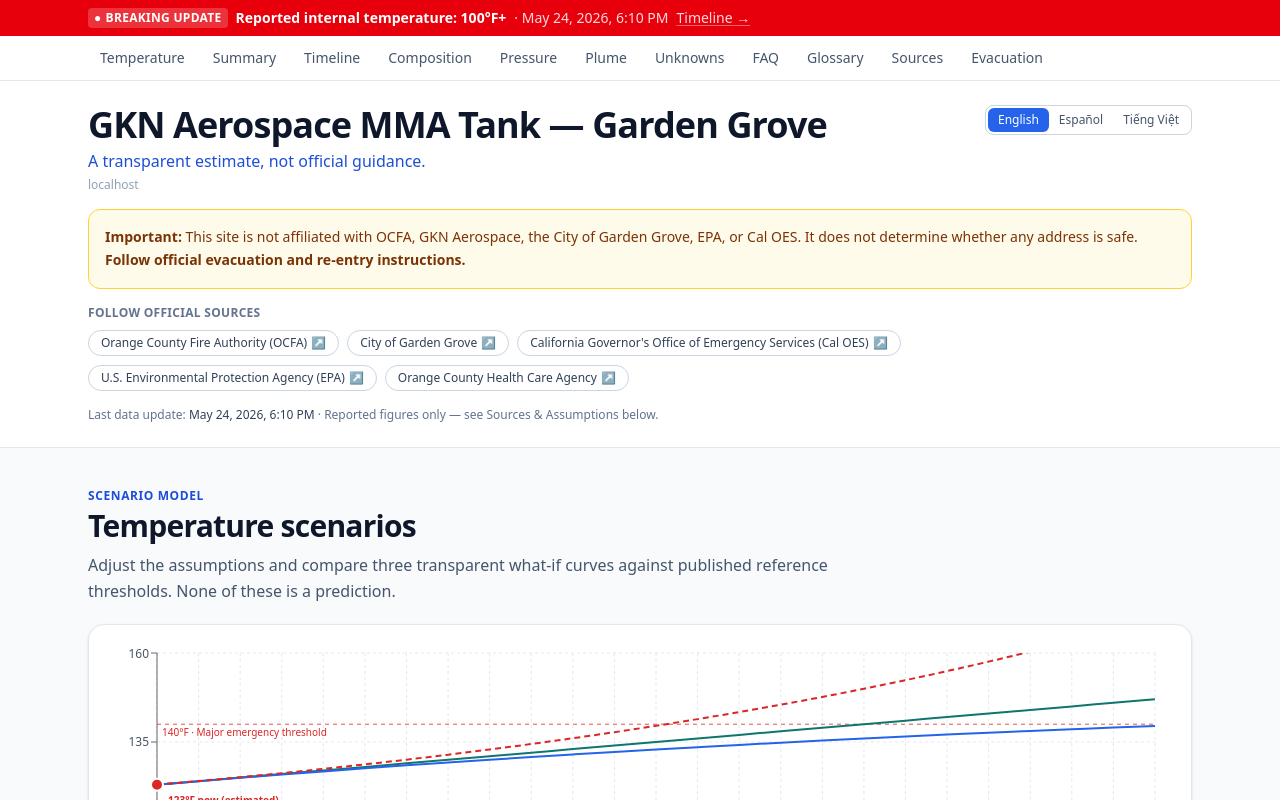
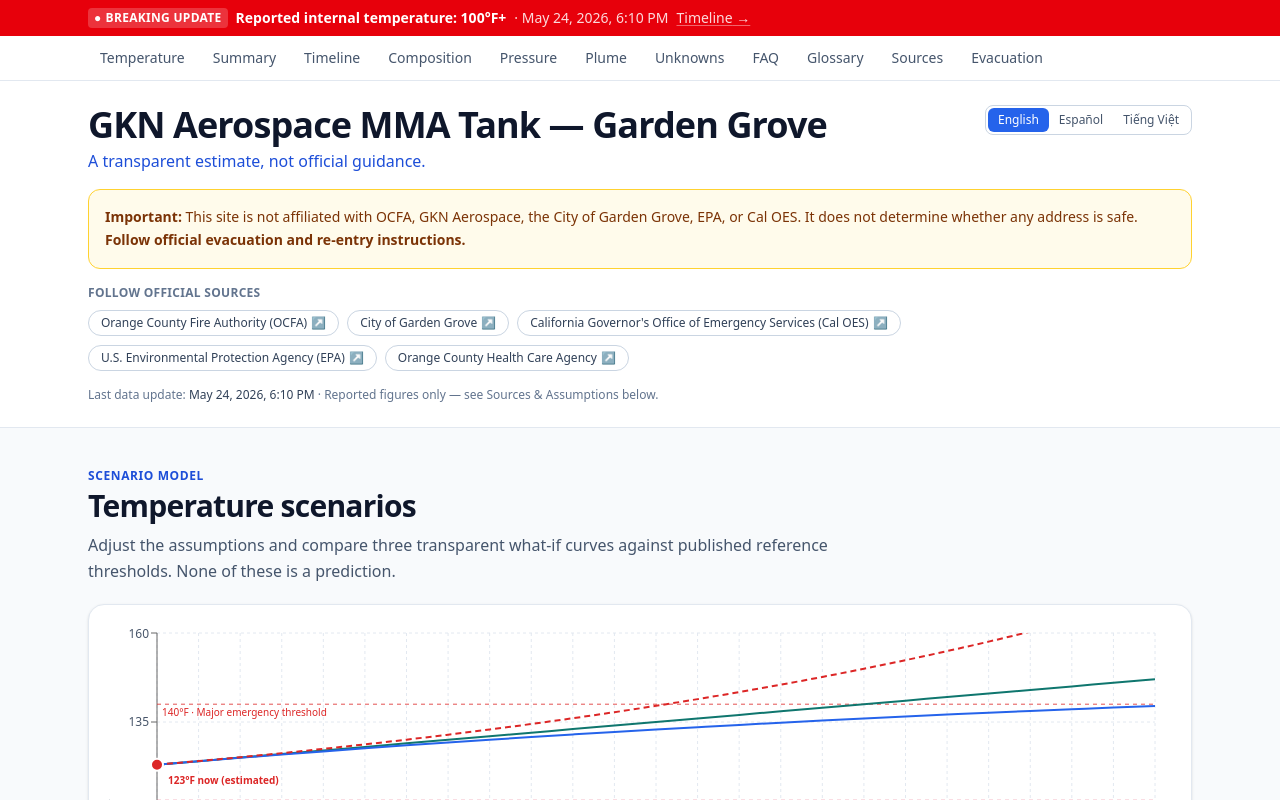
Before and after one commit to BobaGum-creator/ggtank, a React (Vite) app: page / in a window 1280 px wide. Shown: the top 800 px of the page. Built offline with nearby package versions, Linux system fonts and the light colour scheme.

Commit message:
Remove URL watermark under the header subtitle
Drop the small site-URL link beneath "A transparent estimate, not official
guidance." The footer URL watermark remains.

https://claude.ai/code/session_014hdER7Q4edPjWqKzGDWQfr

```diff
--- a/src/components/EmergencyBanner.tsx
+++ b/src/components/EmergencyBanner.tsx
@@ -6,7 +6,6 @@
 import { officialChannels } from "../data/sources";
 import { lastDataUpdate } from "../data/observations";
 import { formatTimestamp } from "../lib/format";
-import { siteBaseUrl, siteDisplayUrl } from "../lib/shareUrl";
 import { LOCALES, useLanguage } from "../i18n";
 import { LanguageSwitcher } from "./LanguageSwitcher";
 
@@ -23,12 +22,6 @@ export function EmergencyBanner() {
               GKN Aerospace MMA Tank — Garden Grove
             </h1>
             <p className="text-base font-medium text-brand-700">{t.banner.subtitle}</p>
-            <a
-              href={siteBaseUrl()}
-              className="text-xs font-medium text-slate-400 hover:text-brand-700"
-            >
-              {siteDisplayUrl()}
-            </a>
           </div>
           <div className="flex-none">
             <LanguageSwitcher />
```
